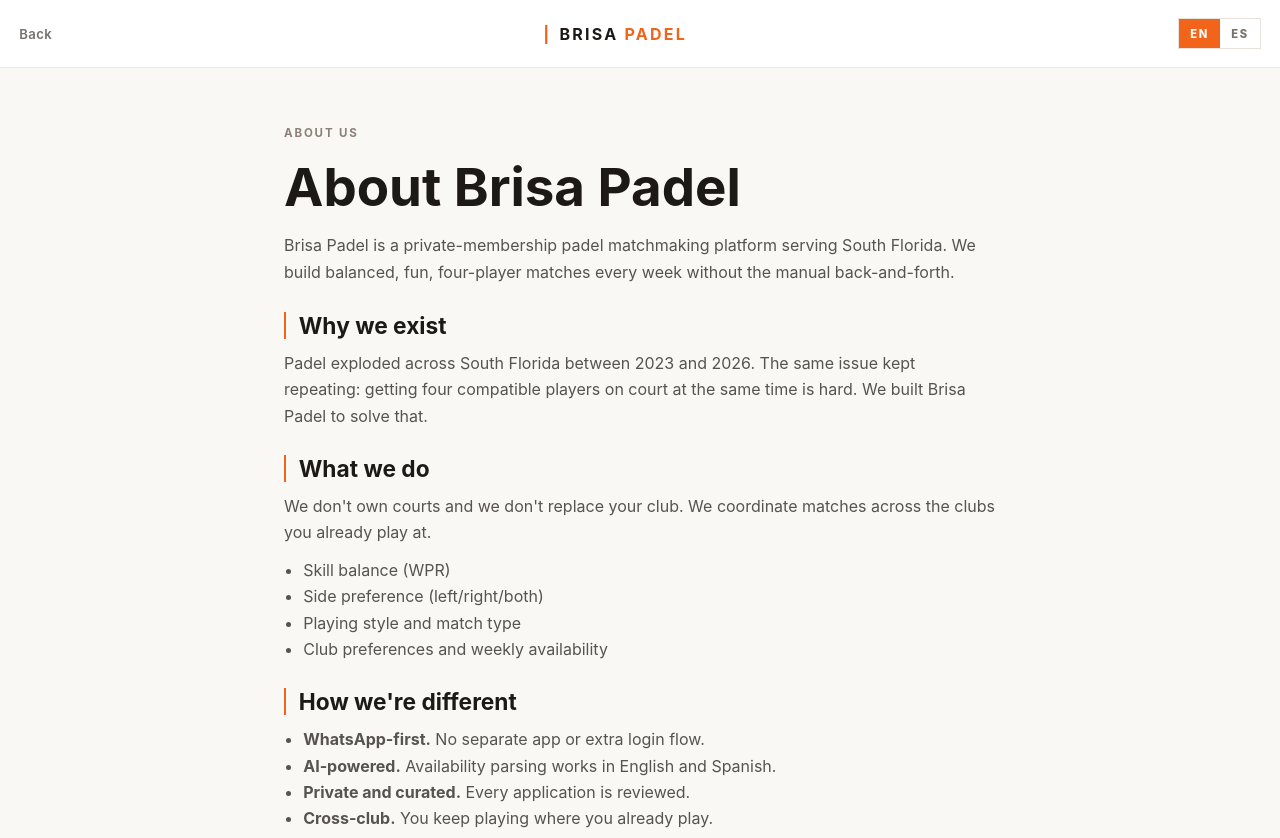
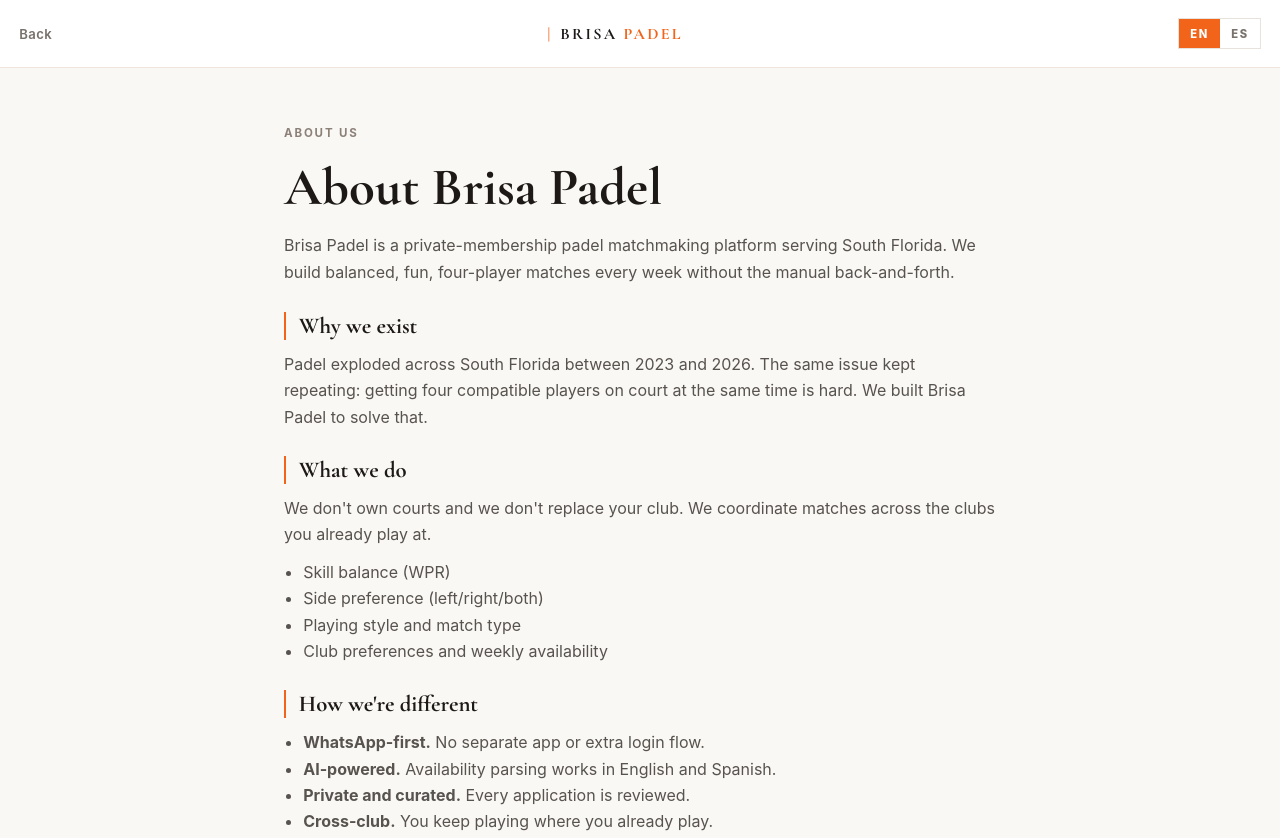
Before and after one commit to BrisaPadel/brisa-padel-site, an Astro site: page /about in a window 1280 px wide. Shown: the top 838 px of the page. Built offline with nearby package versions, Linux system fonts and the light colour scheme; Astro itself is replaced by a stand-in of ours.

Commit message:
font changes

```diff
--- a/src/components/AboutPage.astro
+++ b/src/components/AboutPage.astro
@@ -72,10 +72,10 @@ const isEs = lang === 'es';
   .subpage { min-height: 100vh; background: #faf8f5; }
   main { max-width: 760px; margin: 0 auto; padding: 3.5rem 1.5rem; }
   .label { margin: 0 0 .75rem; font-size: .72rem; text-transform: uppercase; letter-spacing: .16em; color: #8b8178; font-weight: 700; }
-  h1 { font-family:var(--font-display); font-size: clamp(2rem, 5vw, 3.3rem); margin: 0 0 .8rem; color:#1c1917; }
+  h1 { font-family:"Cormorant Garamond", serif; font-size: clamp(2rem, 5vw, 3.3rem); margin: 0 0 .8rem; color:#1c1917; }
   .intro { color:#57534e; line-height:1.7; margin: 0 0 1.5rem; }
   section { margin-top: 1.6rem; }
-  h2 { font-family:var(--font-display); border-left:2px solid var(--brand-orange); padding-left:.8rem; color:#1c1917; margin:0 0 .7rem; font-size:1.42rem; }
+  h2 { font-family:"Cormorant Garamond", serif; border-left:2px solid var(--brand-orange); padding-left:.8rem; color:#1c1917; margin:0 0 .7rem; font-size:1.42rem; }
   p { margin: 0; color:#57534e; line-height:1.65; }
   ul { margin: .7rem 0 0; padding-left: 1.2rem; color:#57534e; line-height:1.65; }
   .cta { display:inline-block; margin-top: .9rem; background:var(--brand-orange); color:#fff; padding:.7rem 1.3rem; text-decoration:none; text-transform:uppercase; font-size:.75rem; letter-spacing:.14em; font-weight:700; }
--- a/src/components/ContactPage.astro
+++ b/src/components/ContactPage.astro
@@ -73,7 +73,7 @@ const t = translations[lang];
   .subpage { min-height: 100vh; background: #faf8f5; }
   main { max-width: 760px; margin: 0 auto; padding: 3.5rem 1.5rem; }
   .label { margin: 0 0 .75rem; font-size: .72rem; text-transform: uppercase; letter-spacing: .16em; color: #8b8178; font-weight: 700; }
-  h1 { font-family: var(--font-display); font-size: clamp(2rem, 5vw, 3.3rem); color:#1c1917; line-height:1.1; margin:0; }
+  h1 { font-family: "Cormorant Garamond", serif; font-size: clamp(2rem, 5vw, 3.3rem); color:#1c1917; line-height:1.1; margin:0; }
   h1 em { color: var(--brand-orange); font-style: italic; }
   .intro { color:#57534e; line-height:1.7; margin: 0 0 1.5rem; }
   .form { display:grid; gap:.5rem; }
@@ -83,7 +83,7 @@ const t = translations[lang];
   small { min-height:1rem; color: var(--brand-orange); font-size:.75rem; }
   button { margin-top: .8rem; background:var(--brand-orange); color:#fff; border:0; padding: .95rem 1rem; text-transform:uppercase; letter-spacing:.16em; font-weight:800; cursor:pointer; }
   button:hover { background: var(--brand-orange-dark); }
-  #contact-success h2 { font-family:var(--font-display); font-size: 2rem; margin-bottom:.4rem; }
+  #contact-success h2 { font-family:"Cormorant Garamond", serif; font-size: 2rem; margin-bottom:.4rem; }
   #contact-success p { color:#57534e; margin-bottom:1rem; }
   #contact-success a { background:var(--brand-orange); color:#fff; padding:.7rem 1.3rem; text-decoration:none; text-transform:uppercase; font-size:.75rem; letter-spacing:.14em; font-weight:700; }
 </style>
--- a/src/components/HomePage.astro
+++ b/src/components/HomePage.astro
@@ -158,7 +158,7 @@ const localizedPrivacy = lang === 'en' ? '/privacy' : '/es/privacy';
     display: inline-flex;
     align-items: center;
     gap: 0.75rem;
-    font-family: var(--font-display);
+    font-family: "Cormorant Garamond", serif;
     font-size: 1.35rem;
     letter-spacing: 0.28em;
     text-transform: uppercase;
@@ -172,7 +172,7 @@ const localizedPrivacy = lang === 'en' ? '/privacy' : '/es/privacy';
   }
 
   h1 {
-    font-family: var(--font-display);
+    font-family: "Cormorant Garamond", serif;
     font-size: clamp(2.6rem, 8vw, 5rem);
     line-height: 1.06;
     margin: 0;
--- a/src/components/LegalPage.astro
+++ b/src/components/LegalPage.astro
@@ -37,10 +37,10 @@ const basePath = kind === 'terms' ? '/terms' : '/privacy';
   .subpage { min-height: 100vh; background: #faf8f5; }
   main { max-width: 760px; margin: 0 auto; padding: 3.5rem 1.5rem; }
   .label { margin: 0 0 .75rem; font-size: .72rem; text-transform: uppercase; letter-spacing: .16em; color: #8b8178; font-weight: 700; }
-  h1 { font-family:var(--font-display); font-size: clamp(2rem, 5vw, 3.3rem); margin: 0 0 .5rem; color:#1c1917; }
+  h1 { font-family:"Cormorant Garamond", serif; font-size: clamp(2rem, 5vw, 3.3rem); margin: 0 0 .5rem; color:#1c1917; }
   .meta { color:#a8a29e; font-size: .76rem; letter-spacing:.04em; margin:0; }
   .m2 { margin-bottom: 2.5rem; }
   .sections { display:flex; flex-direction:column; gap:1.6rem; color:#57534e; }
-  h2 { font-family:var(--font-display); border-left:2px solid var(--brand-orange); padding-left:.8rem; color:#1c1917; margin:0 0 .7rem; font-size:1.42rem; }
+  h2 { font-family:"Cormorant Garamond", serif; border-left:2px solid var(--brand-orange); padding-left:.8rem; color:#1c1917; margin:0 0 .7rem; font-size:1.42rem; }
   section p { margin:0; white-space: pre-line; line-height:1.65; font-size:.98rem; }
 </style>
--- a/src/components/MembershipPage.astro
+++ b/src/components/MembershipPage.astro
@@ -69,10 +69,10 @@ const isEs = lang === 'es';
   .subpage { min-height: 100vh; background: #faf8f5; }
   main { max-width: 760px; margin: 0 auto; padding: 3.5rem 1.5rem; }
   .label { margin: 0 0 .75rem; font-size: .72rem; text-transform: uppercase; letter-spacing: .16em; color: #8b8178; font-weight: 700; }
-  h1 { font-family:var(--font-display); font-size: clamp(2rem, 5vw, 3.3rem); margin: 0 0 .8rem; color:#1c1917; }
+  h1 { font-family:"Cormorant Garamond", serif; font-size: clamp(2rem, 5vw, 3.3rem); margin: 0 0 .8rem; color:#1c1917; }
   .intro { color:#57534e; line-height:1.7; margin: 0 0 1.5rem; }
   section { margin-top: 1.6rem; }
-  h2 { font-family:var(--font-display); border-left:2px solid var(--brand-orange); padding-left:.8rem; color:#1c1917; margin:0 0 .7rem; font-size:1.42rem; }
+  h2 { font-family:"Cormorant Garamond", serif; border-left:2px solid var(--brand-orange); padding-left:.8rem; color:#1c1917; margin:0 0 .7rem; font-size:1.42rem; }
   p { margin: 0; color:#57534e; line-height:1.65; }
   ul, ol { margin: .7rem 0 0; padding-left: 1.2rem; color:#57534e; line-height:1.65; }
   .cta { display:inline-block; margin-top: .9rem; background:var(--brand-orange); color:#fff; padding:.7rem 1.3rem; text-decoration:none; text-transform:uppercase; font-size:.75rem; letter-spacing:.14em; font-weight:700; }
--- a/src/components/SubpageHeader.astro
+++ b/src/components/SubpageHeader.astro
@@ -43,7 +43,7 @@ const t = translations[lang];
   .sub-head { position: sticky; top: 0; z-index: 20; height: 68px; display:flex; align-items:center; justify-content:space-between; padding: 0 1.2rem; background:#fff; border-bottom:1px solid #eee6dd; }
   .back { color:#78716c; text-decoration:none; font-size:.82rem; letter-spacing:.03em; font-weight:600; }
   .back:hover { color: var(--brand-orange); }
-  .brand { display:flex; align-items:center; gap:.5rem; font-family:var(--font-display); text-transform:uppercase; letter-spacing:.14em; font-weight:700; color:#1c1917; }
+  .brand { display:flex; align-items:center; gap:.5rem; font-family:"Cormorant Garamond", serif; text-transform:uppercase; letter-spacing:.14em; font-weight:700; color:#1c1917; }
   .brand span, .brand em { color: var(--brand-orange); font-style: normal; }
   .lang { display:flex; border:1px solid #e7e2dc; }
   .lang a { text-decoration:none; font-size:.7rem; font-weight:800; letter-spacing:.14em; color:#78716c; padding:.45rem .7rem; }
```
